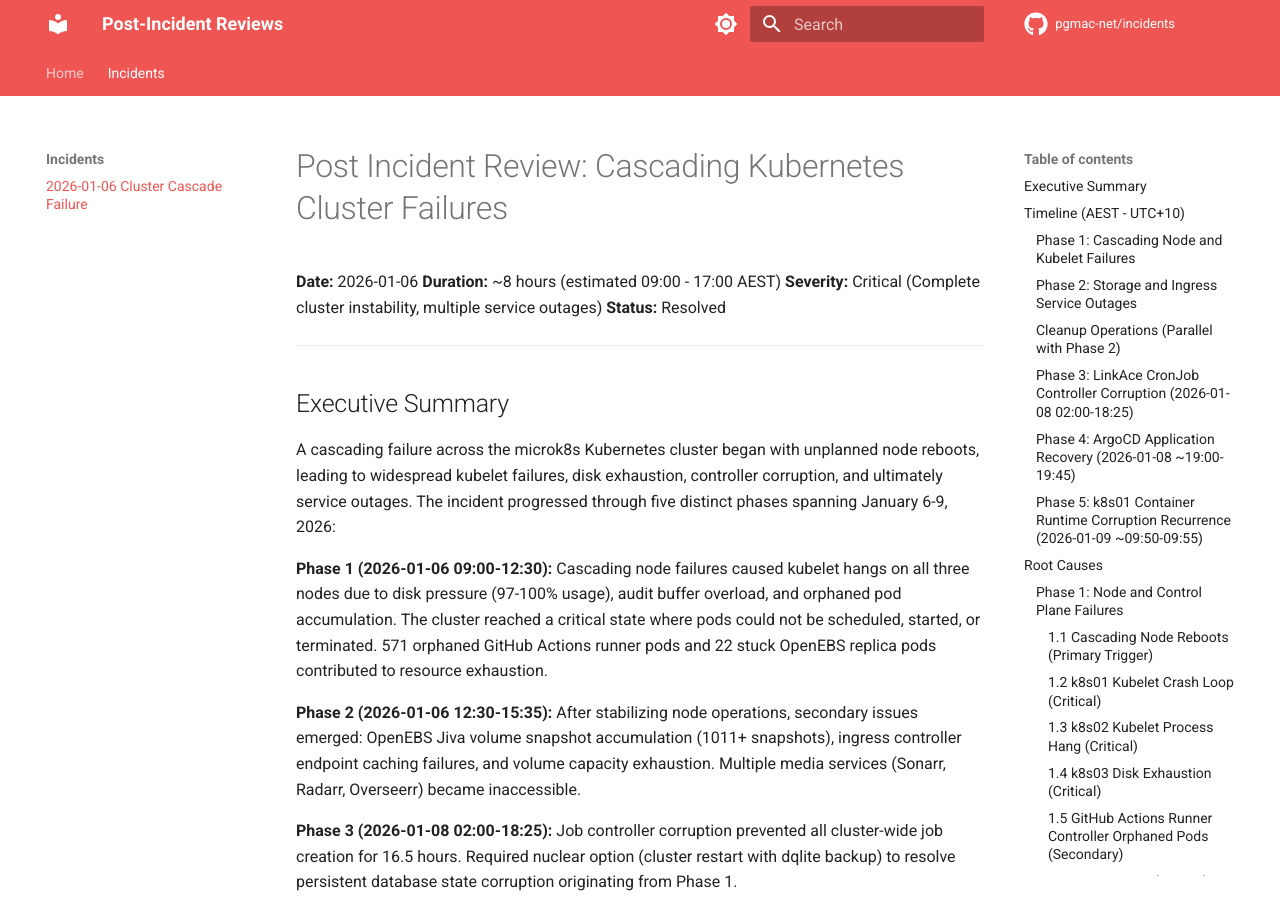
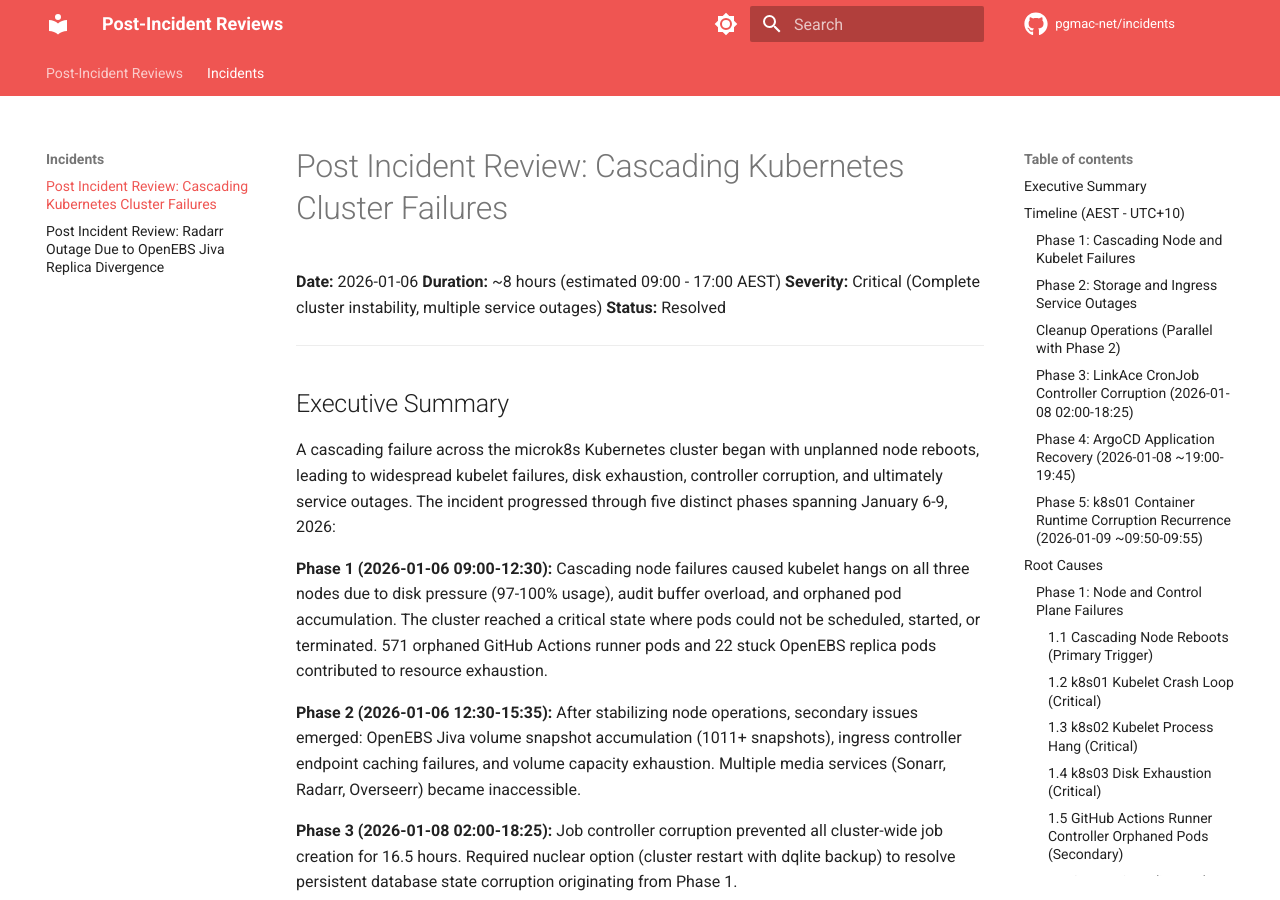
Before and after one commit to pgmac-net/incidents, an MkDocs documentation site: the page built from src/incidents/2026-01-06-cluster-cascade-failure.md, in a window 1280 px wide and 900 px high. Built offline with MkDocs 1.6.1 and Material for MkDocs 9.7.7, drawn with Linux system fonts in a browser that asks for light colours; comment, search, counter and statistics services are not loaded.

Commit message:
feat: auto-discover incident pages, remove manual nav
Remove explicit nav so MkDocs auto-discovers all files under src/.
Any incident added to src/incidents/ is included automatically.
Update validate.yml to check incidents directory instead of nav entries.

Co-Authored-By: Claude Sonnet 4.6 <noreply@anthropic.com>

```diff
--- a/incidents-mkdoc.yml
+++ b/incidents-mkdoc.yml
@@ -58,11 +58,6 @@ markdown_extensions:
   - toc:
       permalink: true
 
-nav:
-  - Home: index.md
-  - Incidents:
-      - 2026-01-06 Cluster Cascade Failure: incidents/2026-01-06-cluster-cascade-failure.md
-
 extra:
   social:
     - icon: fontawesome/brands/github
--- a/mkdocs.yml
+++ b/mkdocs.yml
@@ -57,11 +57,6 @@ markdown_extensions:
   - toc:
       permalink: true
 
-nav:
-  - Home: index.md
-  - Incidents:
-      - 2026-01-06 Cluster Cascade Failure: incidents/2026-01-06-cluster-cascade-failure.md
-
 extra:
   social:
     - icon: fontawesome/brands/github
```
Also changed, not shown: 1 other file.
